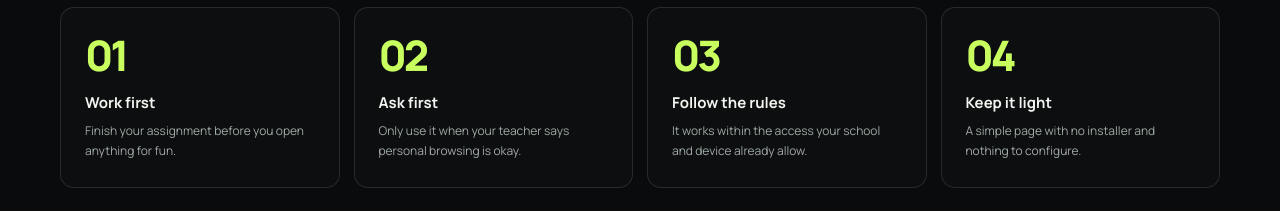
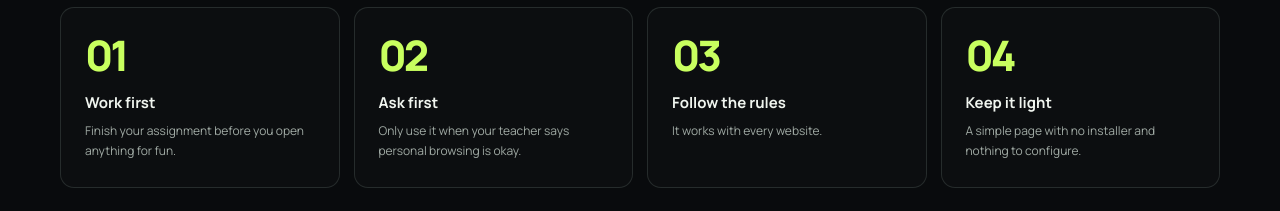
Before and after one commit to Pinnedyr/offgrid, a plain HTML site: page index.html in a window 1280 px wide. Shown: the part 3240-3451 px from the top of the page. Drawn offline with nearby package versions, Linux system fonts and the light colour scheme; animation ran at ten frames a second.

Commit message:
Update description for 'Follow the rules' value

```diff
--- a/index.html
+++ b/index.html
@@ -393,7 +393,7 @@ footer{border-top:1px solid var(--line);padding:28px 0;color:#758078;font-size:1
   <div class="values">
     <div class="value reveal"><div class="big">01</div><h3>Work first</h3><p>Finish your assignment before you open anything for fun.</p></div>
     <div class="value reveal" style="--d:.08s"><div class="big">02</div><h3>Ask first</h3><p>Only use it when your teacher says personal browsing is okay.</p></div>
-    <div class="value reveal" style="--d:.16s"><div class="big">03</div><h3>Follow the rules</h3><p>It works within the access your school and device already allow.</p></div>
+    <div class="value reveal" style="--d:.16s"><div class="big">03</div><h3>Follow the rules</h3><p>It works with every website.</p></div>
     <div class="value reveal" style="--d:.24s"><div class="big">04</div><h3>Keep it light</h3><p>A simple page with no installer and nothing to configure.</p></div>
   </div>
 </div></section>
```
